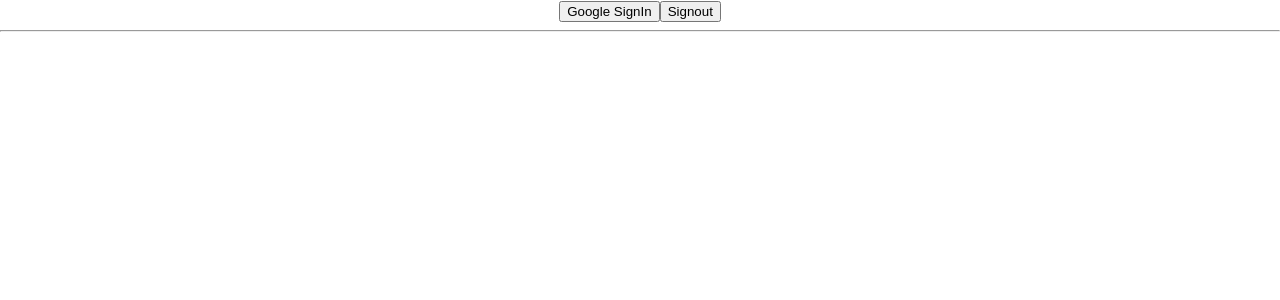
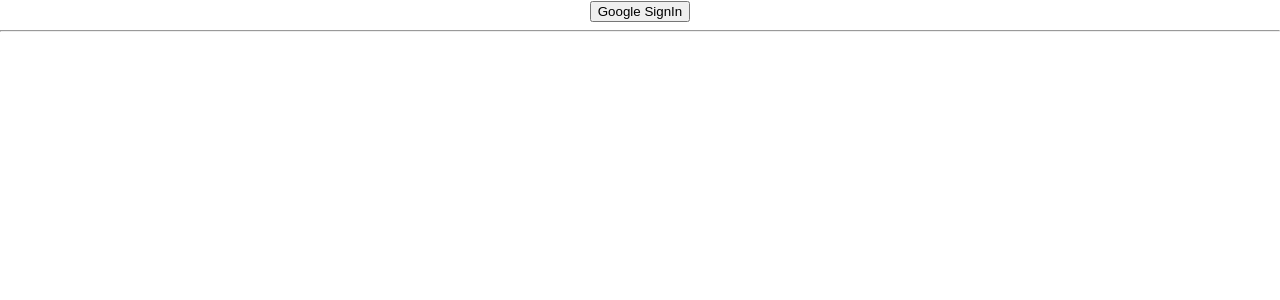
Before and after one commit to mdtahidulislam/react-firebase-auth, a React (Create React App) app: page / in a window 1280 px wide. Shown: the top 300 px of the page. Built offline with nearby package versions, Linux system fonts and the light colour scheme.

Commit message:
conditional sign in/out btn rendering

```diff
--- a/src/App.js
+++ b/src/App.js
@@ -39,9 +39,12 @@ function App() {
 
   return (
     <div className="App">
-      <button onClick={handleGoogleSignIn}>Google SignIn</button>
-      {/* signout btn */}
-      <button onClick={handleSignOut}>Signout</button>
+      {!user.name ?
+        <div>
+          <button onClick={handleGoogleSignIn}>Google SignIn</button>
+        </div> :
+        <button onClick={handleSignOut}>Signout</button>
+      }
       <hr />
       {/* show user info */}
       {
```
